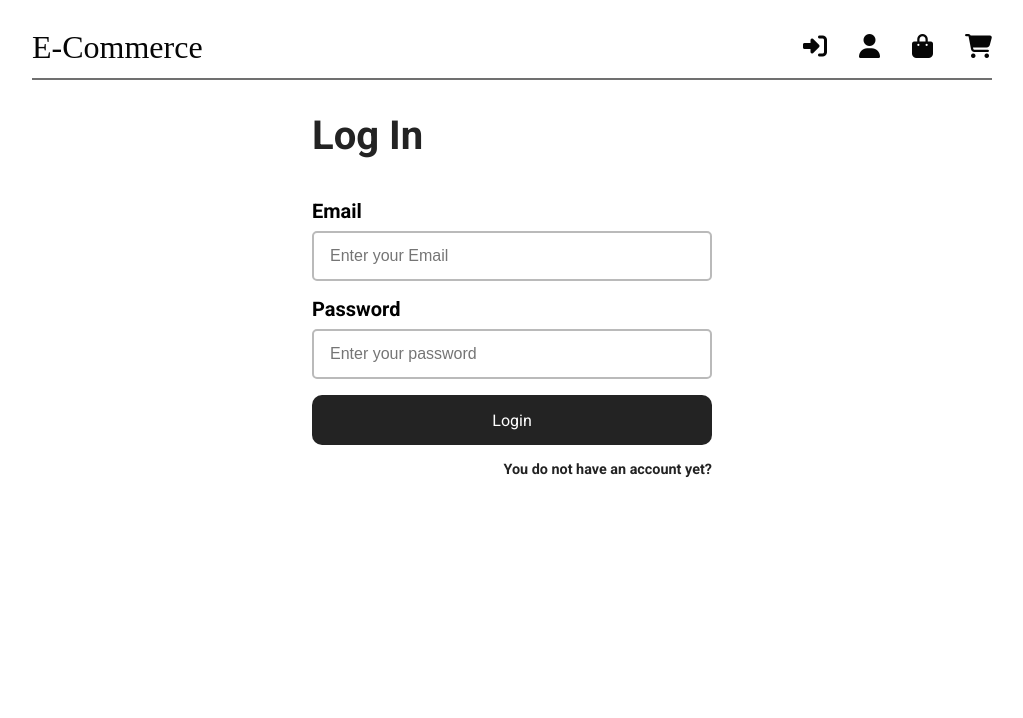
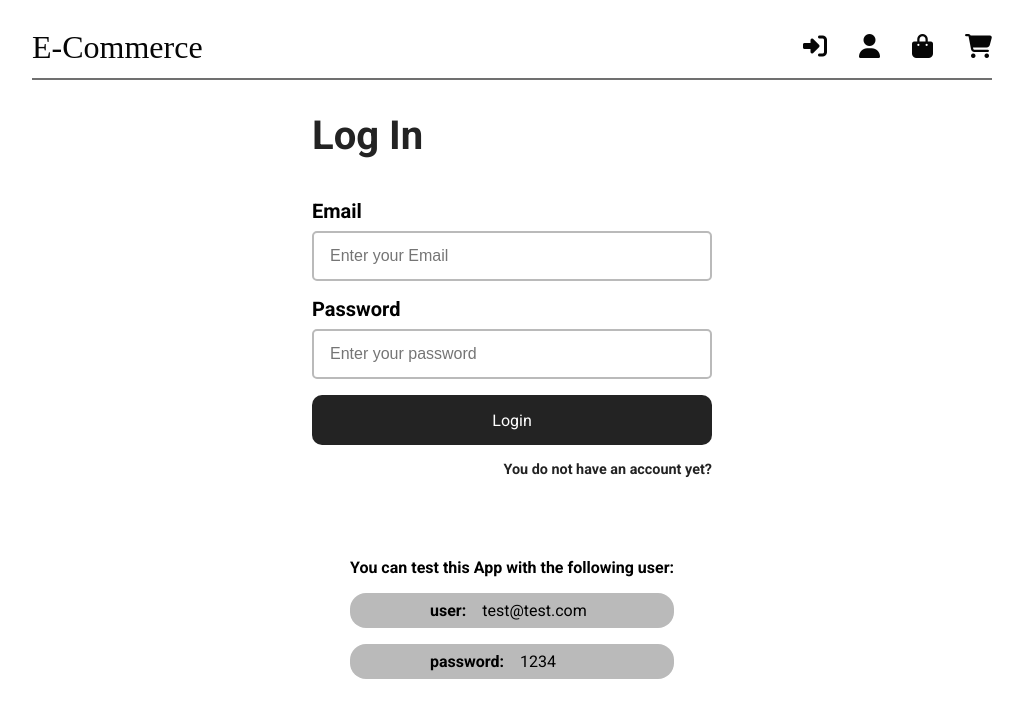
Before and after one commit to MatiasBarengo/ecommerce-academlo-api, a React (Vite) app: page /#/register in a window 1280 px wide. Both pictures are taken after a click on the item 943 px from the left and 47 px from the top of the page. Shown: the top 718 px of the page, without its empty margins (128-1151 px from the left). Built offline with nearby package versions, Linux system fonts and the light colour scheme; no server answers; a web font is replaced by a local one.

Commit message:
test user

```diff
--- a/src/pages/Login.jsx
+++ b/src/pages/Login.jsx
@@ -69,6 +69,11 @@ const Login = () =>
         <button className='form-btn' type="">Login</button>
         <Link className='Link' to={ '/register' }>You do not have an account yet?</Link>
       </form>
+      <div className='test-container'>
+        <p>You can test this App with the following user:</p>
+        <span><b>user:</b>test@test.com</span>
+        <span><b>password:</b>1234</span>
+      </div>
     </div>
   );
 };
--- a/src/pages/styles/login.css
+++ b/src/pages/styles/login.css
@@ -2,7 +2,9 @@
   width: 100%;
   display: flex;
   justify-content: center;
+  flex-direction: column;
   align-items: center;
+  gap: 5rem;
   margin-top: 2rem;
 }
 
@@ -52,3 +54,20 @@
   color: #232323;
   font-size: 0.9rem;
 }
+
+.test-container {
+  display: flex;
+  flex-direction: column;
+  justify-content: center;
+  align-items: center;
+  gap: 1rem;
+}
+
+.test-container span {
+  display: flex;
+  width: 100%;
+  padding: .5rem 5rem;
+  background-color: #bababa;
+  border-radius: 1rem;
+  gap: 1rem;
+}
```
